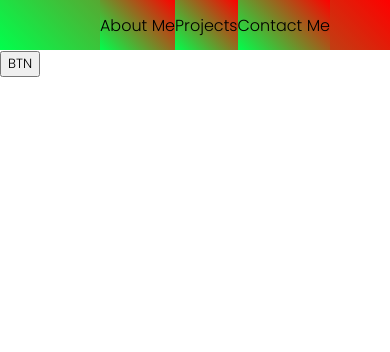
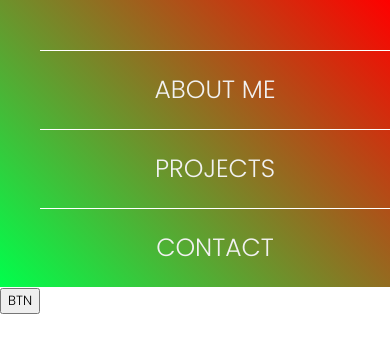
Before and after one commit to Christian55diaz/sum1say-ReacT, a React (Create React App) app: page / in a window 390 px wide. Shown: the top 352 px of the page. Built offline with nearby package versions, Linux system fonts and the light colour scheme.

Commit message:
navbar code refractored

```diff
--- a/src/components/navbar/navbar.css
+++ b/src/components/navbar/navbar.css
@@ -14,10 +14,28 @@
      align-items: center;
      position: relative;
  }
- .item {
-     margin-right: 20px;
-     font-size: 20px;
+ .items {
+     margin-right: 25px;
+     font-size: 25px;
      text-transform: uppercase;
      color: #f1f1f1;
      cursor: pointer;
  }
+/* for mobile purposes */
+ @media screen and (max-width: 500px){
+     .list {
+         flex-direction: column;
+         height: auto;
+     }
+     .items:nth-child(1) {
+        border-top: 1px solid rgb(255, 255, 255);
+        margin-top: 50px;
+     }
+     .items {
+        width: 100%;
+        border-top: 1px solid rgb(255, 255, 255);
+        text-align: center;
+        margin-right: 0px;
+        padding: 20px 0;
+     }
+ }
--- a/src/components/navbar/navbar.js
+++ b/src/components/navbar/navbar.js
@@ -5,9 +5,9 @@
       return (
         <nav>
             <ul className='list'>
-            <li className='list'>About Me</li>
-            <li className='list'>Projects</li>
-            <li className='list'>Contact Me</li>
+            <li className='items'>About Me</li>
+            <li className='items'>Projects</li>
+            <li className='items'>Contact</li>
             </ul>
             <button className='btn'>BTN</button>
         </nav>
```
